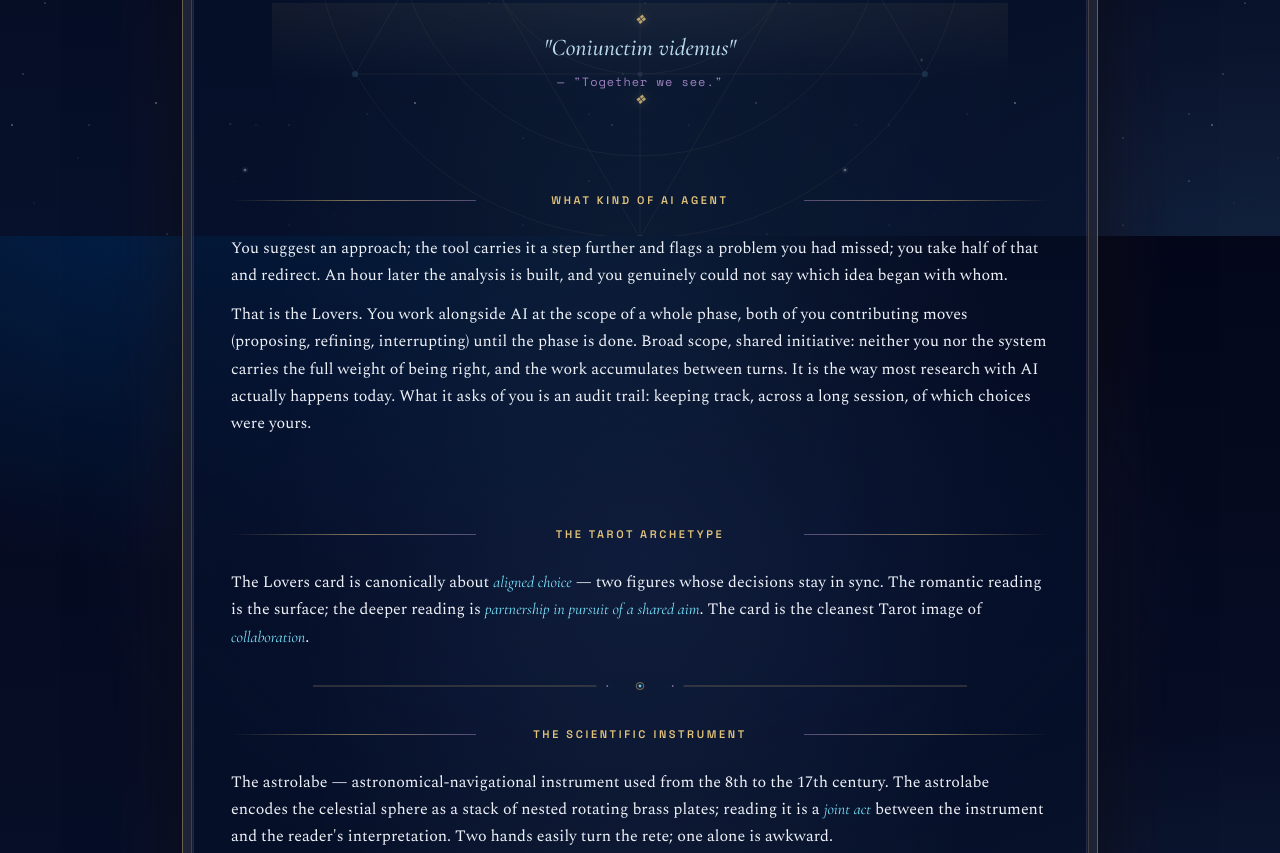
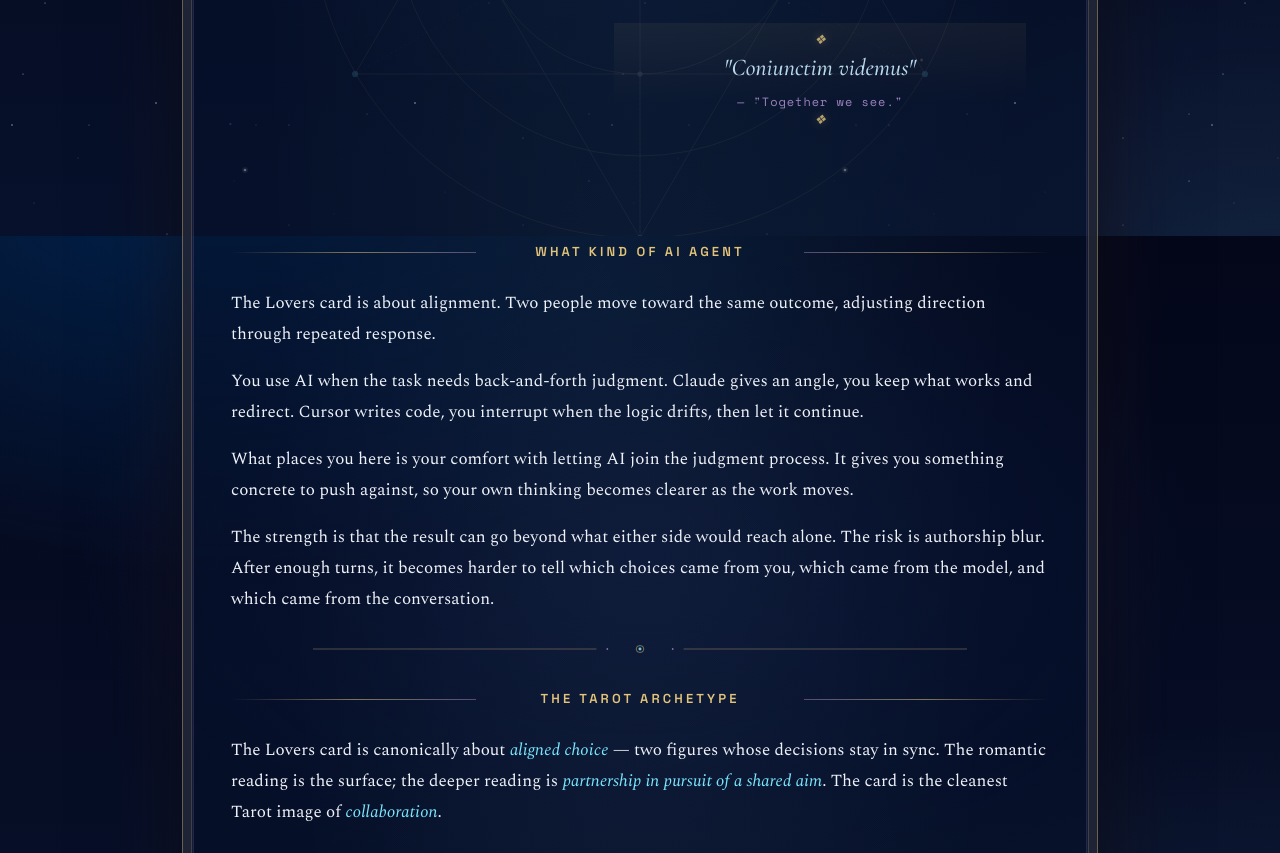
Before and after one commit to WillKeWang/emblema, a plain HTML site: page lovers.html in a window 1280 px wide. Shown: the part 564-1417 px from the top of the page. Drawn offline with nearby package versions, Linux system fonts and the light colour scheme; a web font is replaced by a local one.

Commit message:
revise card text, typography, and layout fixes

```diff
--- a/lovers.html
+++ b/lovers.html
@@ -35,13 +35,16 @@
           <span class="badge gold">Initiative: mixed</span>
         </div>
         <div class="motto">"Coniunctim videmus" <span class="gloss">— "Together we see."</span></div>
-        <div class="section">
-          <h3>What kind of AI agent</h3>
-          <p>You suggest an approach; the tool carries it a step further and flags a problem you had missed; you take half of that and redirect. An hour later the analysis is built, and you genuinely could not say which idea began with whom.</p>
-          <p>That is the Lovers. You work alongside AI at the scope of a whole phase, both of you contributing moves (proposing, refining, interrupting) until the phase is done. Broad scope, shared initiative: neither you nor the system carries the full weight of being right, and the work accumulates between turns. It is the way most research with AI actually happens today. What it asks of you is an audit trail: keeping track, across a long session, of which choices were yours.</p>
-        </div>
       </div>
     </div>
+
+    <div class="section">
+          <h3>What kind of AI agent</h3>
+          <p>The Lovers card is about alignment. Two people move toward the same outcome, adjusting direction through repeated response.</p>
+          <p>You use AI when the task needs back-and-forth judgment. Claude gives an angle, you keep what works and redirect. Cursor writes code, you interrupt when the logic drifts, then let it continue.</p>
+          <p>What places you here is your comfort with letting AI join the judgment process. It gives you something concrete to push against, so your own thinking becomes clearer as the work moves.</p>
+          <p>The strength is that the result can go beyond what either side would reach alone. The risk is authorship blur. After enough turns, it becomes harder to tell which choices came from you, which came from the model, and which came from the conversation.</p>
+        </div>
 
     <div class="section">
       <h3>The Tarot archetype</h3>
--- a/styles-holographic.css
+++ b/styles-holographic.css
@@ -46,7 +46,7 @@ h3, .section h3 {
   letter-spacing: 0.24em;
   text-transform: uppercase;
 }
-em, cite { font-family: var(--display-italic); font-style: italic; }
+cite { font-family: var(--display-italic); font-style: italic; }
 
 /* ===== BACKGROUND LAYERS ================================================ */
 
@@ -168,7 +168,7 @@ article::after  { top: -18px; right: -18px; transform: scaleX(-1); }
   opacity: 0.80;
   filter: drop-shadow(0 0 24px rgba(183, 148, 216, 0.25));
 }
-.card-meta { position: relative; }
+.card-meta { position: relative; display: flow-root; }
 .card-meta > * { position: relative; z-index: 1; }
 .arcanum-numeral { z-index: 0 !important; }
 
@@ -330,6 +330,7 @@ article::after  { top: -18px; right: -18px; transform: scaleX(-1); }
   display: block;
   margin-top: 10px;
   opacity: 0.85;
+  text-align: center;
 }
 
 /* ===== SECTION DIVIDERS + H3 =========================================== */
@@ -349,7 +350,7 @@ article::after  { top: -18px; right: -18px; transform: scaleX(-1); }
 }
 .section h3 {
   display: flow-root;
-  font-size: 11px !important;
+  font-size: 13px !important;
   color: var(--gold-warm) !important;
   position: relative;
   text-align: center;
@@ -373,7 +374,7 @@ article::after  { top: -18px; right: -18px; transform: scaleX(-1); }
 
 /* ===== STRONG / EM / LINKS ============================================= */
 strong { color: var(--amethyst); font-weight: 600; }
-em     { color: var(--cyan); font-style: italic; }
+em     { color: var(--cyan); font-style: italic; font-weight: 400; font-size: inherit; }
 .container a, .cta a { color: var(--amethyst); }
 .container a:hover,
 .cta a:hover { color: var(--cyan); text-shadow: 0 0 12px var(--cyan-glow); }
--- a/styles.css
+++ b/styles.css
@@ -1,4 +1,4 @@
-@import url('https://fonts.googleapis.com/css2?family=Cinzel:wght@400;500;600&family=Cormorant+Garamond:ital,wght@0,400;0,500;0,600;1,400;1,500;1,600&family=Crimson+Pro:ital,wght@0,400;0,500;1,400&display=swap');
+@import url('https://fonts.googleapis.com/css2?family=Cinzel:wght@400;500;600&family=Cormorant+Garamond:ital,wght@0,400;0,500;0,600;1,400;1,500;1,600&family=Source+Serif+4:ital,opsz,wght@0,8..60,300;0,8..60,400;0,8..60,500;1,8..60,300;1,8..60,400&display=swap');
 
 :root {
   --bg-deep: #04071a;
@@ -23,7 +23,7 @@
 html, body {
   margin: 0; padding: 0;
   color: var(--text);
-  font-family: 'Crimson Pro', Georgia, 'Times New Roman', serif;
+  font-family: 'Source Serif 4', Georgia, 'Times New Roman', serif;
   -webkit-font-smoothing: antialiased;
   background: var(--bg-deep);
   min-height: 100vh;
@@ -123,16 +123,17 @@ h3 {
 }
 
 p {
-  line-height: 1.7;
-  font-size: 16px;
-  margin: 0 0 12px 0;
+  line-height: 1.82;
+  font-size: 17px;
+  margin: 0 0 16px 0;
   color: var(--text);
+  font-weight: 300;
 }
 ul { margin: 0 0 14px 0; padding-left: 22px; }
-li { line-height: 1.65; font-size: 15px; margin-bottom: 5px; color: var(--text); }
+li { line-height: 1.75; font-size: 16px; margin-bottom: 6px; color: var(--text); }
 li::marker { color: var(--gold); }
 cite { color: var(--text-soft); font-style: italic; }
-em { color: var(--columbia-light); font-style: italic; }
+em { color: inherit; font-style: normal; font-weight: inherit; }
 strong { color: var(--columbia-light); font-weight: 600; }
 
 .index-intro {
@@ -309,7 +310,7 @@ strong { color: var(--columbia-light); font-weight: 600; }
   font-style: normal;
   color: var(--text-fine);
   font-size: 13px;
-  font-family: 'Crimson Pro', serif;
+  font-family: 'Source Serif 4', serif;
 }
 
 .section { margin: 30px 0 10px 0; }
```
Also changed, not shown: empress.html (+7 -5 lines), fool.html (+7 -5 lines), hermit.html (+7 -5 lines), justice.html (+7 -5 lines), magician.html (+7 -5 lines), priestess.html (+7 -5 lines), temperance.html (+7 -5 lines), wheel.html (+7 -5 lines).
